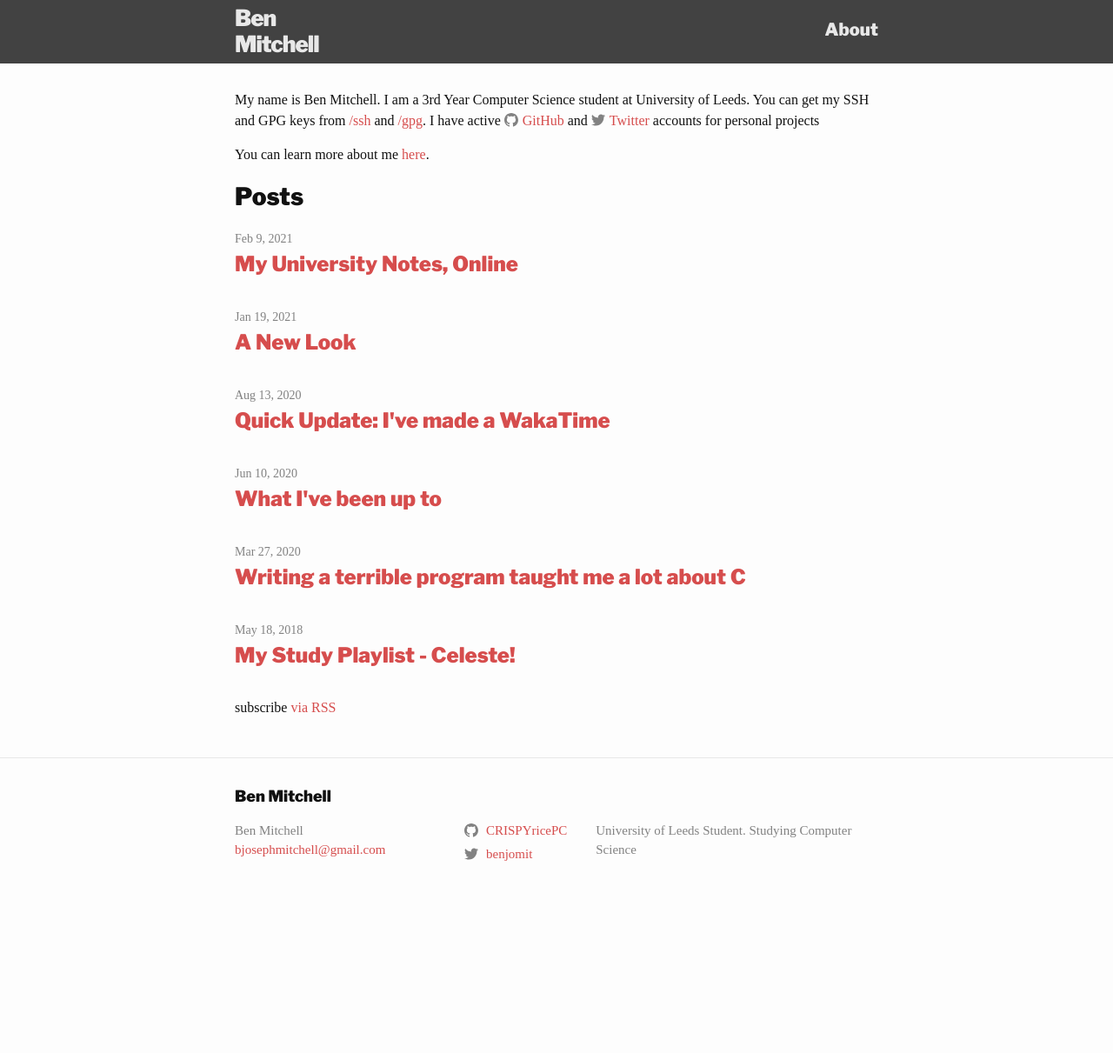
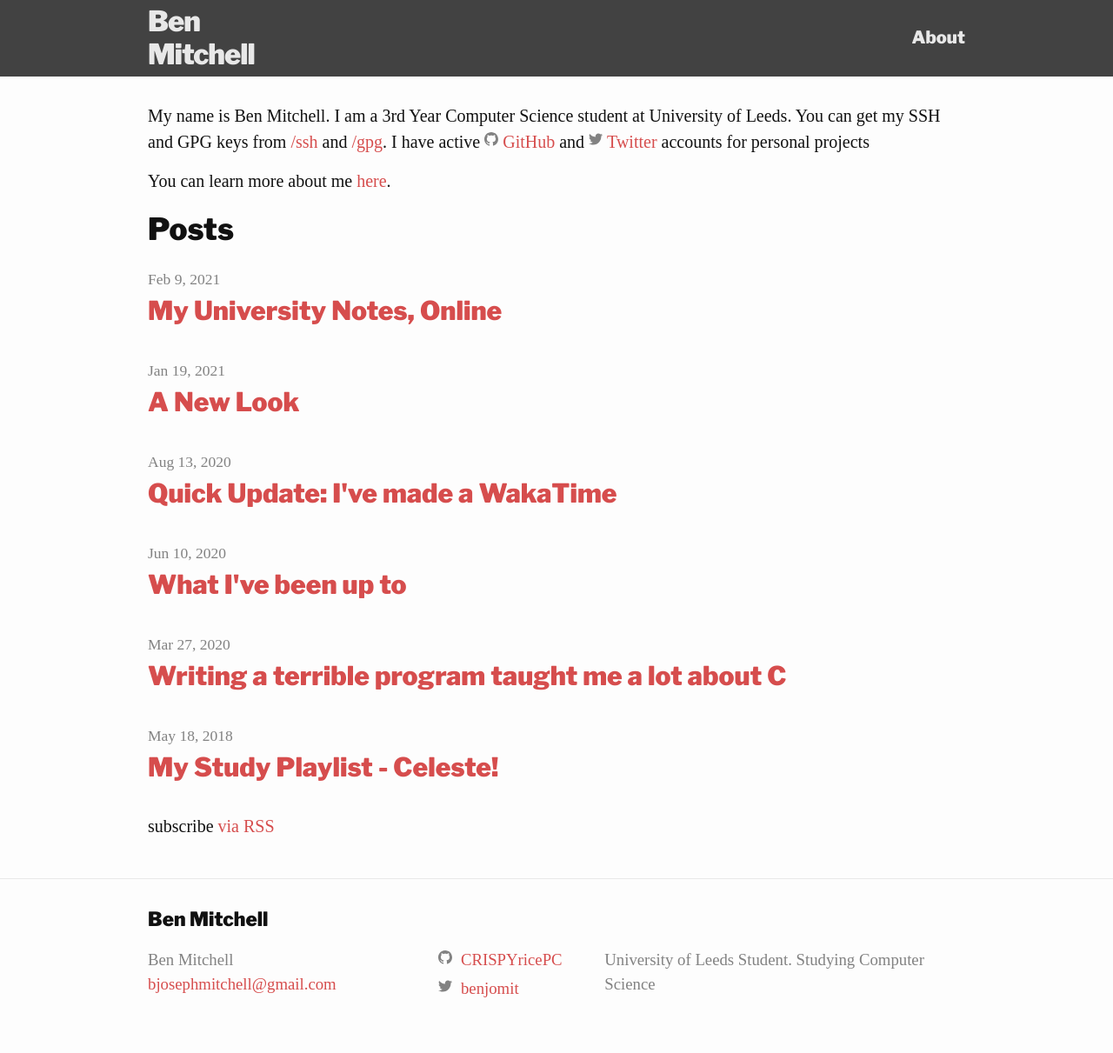
Before and after one commit to CRISPYricePC/benmitchell.dev, a Jekyll site: the page built from index.md, in a window 1280 px wide. Shown: the whole page at 87% size. Built offline with Jekyll 4.4.1, drawn with Linux system fonts in a browser that asks for light colours; some web fonts are replaced; before the commit the page ends 1054 px from its top, so only the background shows below that.

Commit message:
Change font size and content width

```diff
--- a/_sass/crispss.scss
+++ b/_sass/crispss.scss
@@ -5,7 +5,7 @@
 // Define defaults for each variable.
 
 $base-font-family: 'Source Serif Pro', serif !default;
-$base-font-size:   16px !default;
+$base-font-size:   20px !default;
 $base-font-weight: 400 !default;
 $header-font-family: 'Libre Franklin', sans-serif !default;
 $small-font-size:  $base-font-size * 0.875 !default;
@@ -24,7 +24,7 @@ $grey-color-dark:  darken($grey-color, 25%) !default;
 $table-text-align: left !default;
 
 // Width of the content area
-$content-width:    800px !default;
+$content-width:    1000px !default;
 
 $on-palm:          600px !default;
 $on-laptop:        800px !default;
```
